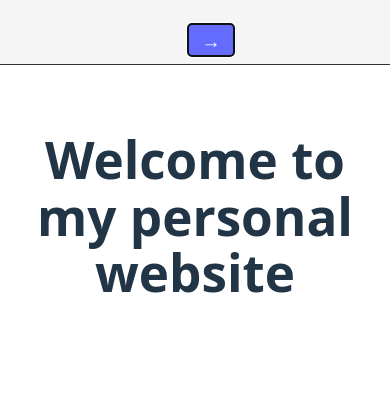
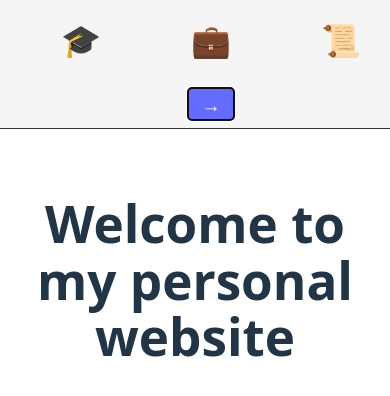
Before and after one commit to OscarFalck17/personal-website, a React (Vite) app: page / in a window 390 px wide. Both pictures are taken after a click on the button "Collapse sidebar". Shown: the top 396 px of the page. Built offline with nearby package versions, Linux system fonts and the light colour scheme.

Commit message:
Fix sidebar: add icons for collapsed state, adjust width to 3%, ensure button visibility
Co-authored-by: OscarFalck17 <217069342+OscarFalck17@users.noreply.github.com>

```diff
--- a/src/App.css
+++ b/src/App.css
@@ -14,12 +14,16 @@
 }
 
 .app.sidebar-collapsed {
-  margin-left: 50px;
+  margin-left: 3vw;
 }
 
 @media (min-width: 769px) {
   .app {
     margin-left: max(10vw, 150px);
+  }
+
+  .app.sidebar-collapsed {
+    margin-left: max(3vw, 60px);
   }
 }
 
--- a/src/Sidebar.css
+++ b/src/Sidebar.css
@@ -4,20 +4,23 @@
   min-height: 100vh;
   background-color: #1a1a1a;
   padding: 2rem 1.5rem;
+  padding-bottom: 4rem;
   border-right: 1px solid #333;
   position: fixed;
   left: 0;
   top: 0;
   overflow-y: auto;
-  transition: width 0.3s ease, min-width 0.3s ease;
+  overflow-x: hidden;
+  transition: width 0.3s ease, min-width 0.3s ease, padding 0.3s ease;
   display: flex;
   flex-direction: column;
 }
 
 .sidebar.collapsed {
-  width: 50px;
-  min-width: 50px;
+  width: 3vw;
+  min-width: 60px;
   padding: 1rem 0.5rem;
+  padding-bottom: 4rem;
 }
 
 .sidebar-toggle {
@@ -73,6 +76,24 @@
   line-height: 1.4;
 }
 
+.sidebar-section-icon {
+  display: flex;
+  justify-content: center;
+  align-items: center;
+  margin-bottom: 1.5rem;
+  padding: 0.5rem 0;
+}
+
+.sidebar-section-icon .icon {
+  font-size: 2em;
+  cursor: pointer;
+  transition: transform 0.2s ease;
+}
+
+.sidebar-section-icon .icon:hover {
+  transform: scale(1.2);
+}
+
 @media (prefers-color-scheme: light) {
   .sidebar {
     background-color: #f5f5f5;
@@ -97,6 +118,7 @@
     min-height: auto;
     border-right: none;
     border-bottom: 1px solid #333;
+    padding-bottom: 1rem;
   }
 
   .sidebar.collapsed {
@@ -111,4 +133,14 @@
     right: auto;
     margin: 1rem auto 0;
   }
+
+  .sidebar.collapsed nav {
+    display: flex;
+    flex-direction: row;
+    justify-content: space-around;
+  }
+
+  .sidebar.collapsed .sidebar-section-icon {
+    margin-bottom: 0;
+  }
 }
--- a/src/Sidebar.tsx
+++ b/src/Sidebar.tsx
@@ -17,7 +17,21 @@ function Sidebar({ onToggle }: SidebarProps) {
   return (
     <aside className={`sidebar ${isCollapsed ? 'collapsed' : ''}`}>
       <nav>
-        {!isCollapsed && (
+        {isCollapsed ? (
+          <>
+            <section className="sidebar-section-icon" title="Education">
+              <span className="icon">🎓</span>
+            </section>
+
+            <section className="sidebar-section-icon" title="Current Work">
+              <span className="icon">💼</span>
+            </section>
+
+            <section className="sidebar-section-icon" title="Certificates">
+              <span className="icon">📜</span>
+            </section>
+          </>
+        ) : (
           <>
             <section className="sidebar-section">
               <h2>Education</h2>
```
